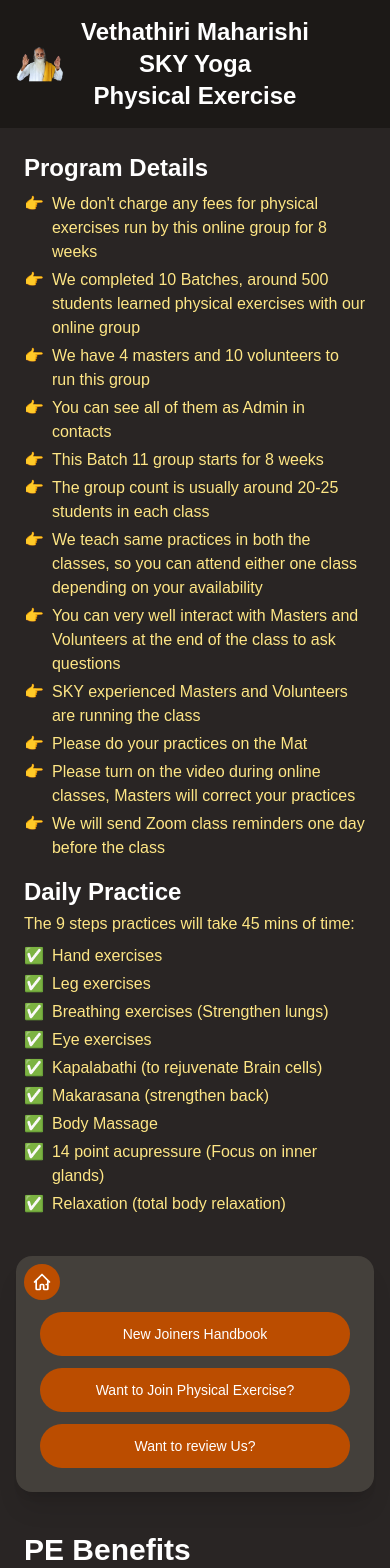
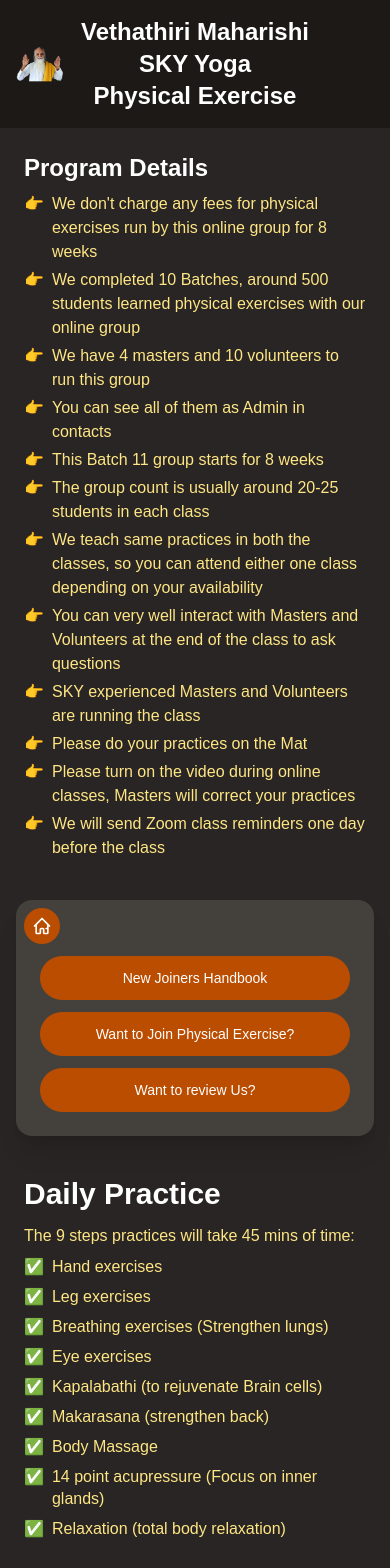
Before and after one commit to Itz-Viggy/Yoga-Registration, a Next.js app: page /pe in a window 390 px wide. Shown: the top 1568 px of the page. Built offline with nearby package versions, Linux system fonts and the light colour scheme.

Commit message:
Moved PE Benefits Down

```diff
--- a/src/app/pe/page.tsx
+++ b/src/app/pe/page.tsx
@@ -77,51 +77,6 @@ export default function HomePage() {
                 ))}
               </ul>
 
-              <h3 className="text-2xl font-bold text-white mt-4">
-                Daily Practice
-              </h3>
-              <p>The 9 steps practices will take 45 mins of time:</p>
-              <ul className="list-none space-y-1 mt-2">
-                <li className="flex items-start">
-                  <span className="mr-2">✅</span>
-                  <span>Hand exercises</span>
-                </li>
-                <li className="flex items-start">
-                  <span className="mr-2">✅</span>
-                  <span>Leg exercises</span>
-                </li>
-                <li className="flex items-start">
-                  <span className="mr-2">✅</span>
-                  <span>Breathing exercises (Strengthen lungs)</span>
-                </li>
-                <li className="flex items-start">
-                  <span className="mr-2">✅</span>
-                  <span>Eye exercises</span>
-                </li>
-                <li className="flex items-start">
-                  <span className="mr-2">✅</span>
-                  <span>Kapalabathi (to rejuvenate Brain cells)</span>
-                </li>
-                <li className="flex items-start">
-                  <span className="mr-2">✅</span>
-                  <span>Makarasana (strengthen back)</span>
-                </li>
-                <li className="flex items-start">
-                  <span className="mr-2">✅</span>
-                  <span>Body Massage</span>
-                </li>
-                <li className="flex items-start">
-                  <span className="mr-2">✅</span>
-                  <span>14 point acupressure (Focus on inner glands)</span>
-                </li>
-                <li className="flex items-start">
-                  <span className="mr-2">✅</span>
-                  <span>Relaxation (total body relaxation)</span>
-                </li>
-              </ul>
-
-
-
             </div>
           </section>
 
@@ -169,8 +124,56 @@ export default function HomePage() {
           </section>
         </div>
 
-        {/* ------------ Bottom row: Benefits ------------ */}
+        {/* ------------ Bottom row: Daily Practice and Benefits ------------ */}
         <section className="w-full bg-stone-800 p-6 md:p-12 overflow-auto">
+          {/* Daily Practice */}
+          <div className="mb-8">
+            <h3 className="text-3xl md:text-4xl font-extrabold text-white mb-3">
+              Daily Practice
+            </h3>
+            <p className="text-amber-200 mb-2">The 9 steps practices will take 45 mins of time:</p>
+            <ul className="list-none space-y-2 text-amber-200 leading-snug text-base md:text-lg">
+              <li className="flex items-start">
+                <span className="mr-2">✅</span>
+                <span>Hand exercises</span>
+              </li>
+              <li className="flex items-start">
+                <span className="mr-2">✅</span>
+                <span>Leg exercises</span>
+              </li>
+              <li className="flex items-start">
+                <span className="mr-2">✅</span>
+                <span>Breathing exercises (Strengthen lungs)</span>
+              </li>
+              <li className="flex items-start">
+                <span className="mr-2">✅</span>
+                <span>Eye exercises</span>
+              </li>
+              <li className="flex items-start">
+                <span className="mr-2">✅</span>
+                <span>Kapalabathi (to rejuvenate Brain cells)</span>
+              </li>
+              <li className="flex items-start">
+                <span className="mr-2">✅</span>
+                <span>Makarasana (strengthen back)</span>
+              </li>
+              <li className="flex items-start">
+                <span className="mr-2">✅</span>
+                <span>Body Massage</span>
+              </li>
+              <li className="flex items-start">
+                <span className="mr-2">✅</span>
+                <span>14 point acupressure (Focus on inner glands)</span>
+              </li>
+              <li className="flex items-start">
+                <span className="mr-2">✅</span>
+                <span>Relaxation (total body relaxation)</span>
+              </li>
+            </ul>
+          </div>
+
+          {/* PE Benefits */}
+          <div>
             <h2 className="text-3xl md:text-4xl font-extrabold text-white mb-3">
               PE Benefits
             </h2>
@@ -182,6 +185,7 @@ export default function HomePage() {
                 </li>
               ))}
             </ul>
+          </div>
         </section>
       </main>
     </>
```
Lines whose indentation alone changed are shown as unchanged.
